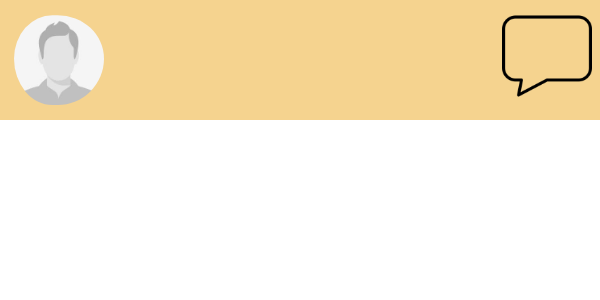
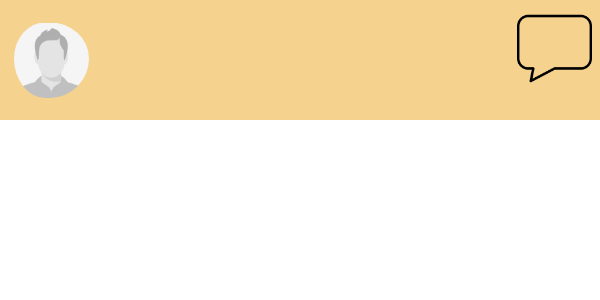
Before and after one commit to dsm-cefet-rj/trabalho2021-1-grupo-8, a React (Create React App) app in the folder frontend/: page / in a window 600 px wide. Shown: the top 300 px of the page. Built offline with nearby package versions, Linux system fonts and the light colour scheme; a web font is replaced by a local one.

Commit message:
Adicionada responsividade para o Header

```diff
--- a/frontend/src/components/Header/styles.module.css
+++ b/frontend/src/components/Header/styles.module.css
@@ -5,13 +5,17 @@
   background-color: #F5D38F;
   user-select: none;
 }
+.container{
+  z-index: 99;
+background-color: green;
+}
 .all a{
   margin-left: auto;
 }
 .all .chat{
   margin-left: auto;
   padding-right: 0.5rem;
-  padding-top: 0.5rem;
+  padding-top: 1.5rem;
   border-radius: 0;
 }
 .all img{
@@ -42,17 +46,68 @@
   width: 8rem;
   cursor: pointer;
 }
+@media (min-width:600px) and (max-width:1200px){
+  .all{
+    display: flex;
+    width: 100%;
+    height: 15vh;
+    background-color: #F5D38F;
+    user-select: none;
+  }
+  .container{
+    z-index: 99;
+  background-color: green;
+  }
+  .all a{
+    margin-left: auto;
+  }
+  .all .chat{
+    right: 20%;
+    padding-right: 0.5rem;
+
+    padding-top: 0.5rem;
+    border-radius: 0;
+  }
+  .all img{
+    width: 100px;
+    height: 100px;
+    padding-top: 0.2rem;
+    padding-left: 1rem;
+    border-radius: 200px;
+  }
+  .button{
+    border: none;
+    background-color: inherit;
+    cursor: pointer;
+  }
+  .options{
+    margin-left: -1rem;
+    margin-top: -0.5rem;
+  }
+  .options ul{
+    list-style: none;
+    text-align: center;
+  }
+  .options ul li{
+    background-color: white;
+
+    height: 1.5rem;
+    border-radius: 7px;
+    width: 8rem;
+    cursor: pointer;
+  }
+}
 @media (max-width:600px){
   .all .chat{
-    margin-left: auto;
+    margin-left: -5rem;
     padding-right: 0.5rem;
     padding-top: 0.7rem;
     border-radius: 0;
 
   }
   .all img{
-    width: 90px;
-    height: 90px;
+    width: 75px;
+    height: 75px;
     padding-top: 0.2rem;
     padding-left: 0.5rem;
     border-radius: 200px;
@@ -61,7 +116,7 @@
     position: absolute;
     margin-top: 7rem;
     z-index: 99;
-    margin-left: -1.5rem;
+    margin-left: -2rem;
 
   }
   .options ul{
```
